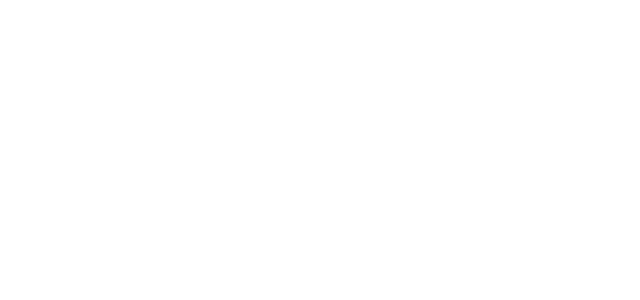
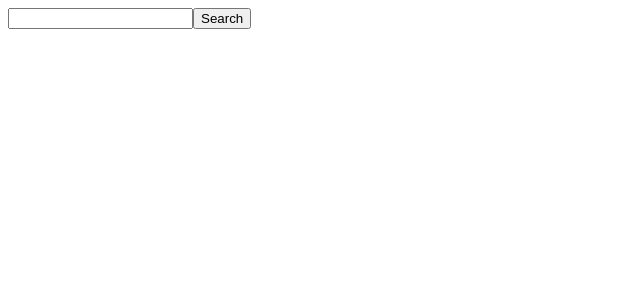
Before and after one commit to ppz-pro/recite-words, a React app in the folder client/: page / in a window 1280 px wide. Shown: the top 300 px of the page, without its empty margins (0-640 px from the left). Built offline with nearby package versions, Linux system fonts and the light colour scheme.

Commit message:
feat: init routes

```diff
--- a/client/src/ui/index.jsx
+++ b/client/src/ui/index.jsx
@@ -1,8 +1,6 @@
 import React from 'react'
 import { createRoot } from 'react-dom/client'
-import { css } from '@emotion/react'
-import { Route } from 'wouter'
-import { pages } from '../ss/router'
+import { Routes } from './pages/routes'
 
 export default
 function() {
@@ -14,6 +12,5 @@ function() {
 
 const App = () =>
   <>
-    <Route path = {pages.home.path}></Route>
-    <Route path = {pages.login.path}></Route>
+    <Routes />
   </>
--- /dev/null
+++ b/client/src/ui/pages/login/index.tsx
@@ -0,0 +1,11 @@
+import { FC } from 'react'
+import { useInput } from '../../common/hooks'
+
+export
+const Login_page: FC = () => {
+  return <>
+    <div>
+      login
+    </div>
+  </>
+}
--- /dev/null
+++ b/client/src/ui/pages/routes.tsx
@@ -0,0 +1,23 @@
+import { FC } from 'react'
+import { Route } from 'wouter'
+import { pages } from '../../ss/router'
+
+import { Home_page } from './home'
+import { Login_page } from './login'
+
+const routes: [string, FC][] = [
+  [pages.home.path, Home_page],
+  [pages.login.path, Login_page],
+]
+
+export
+const Routes: FC = () =>
+  routes.map(route => {
+    const Page = route[1]
+    return <Route
+      key = {route[0]}
+      path = {route[0]}
+    >
+      <Page />
+    </Route>
+  })
```
